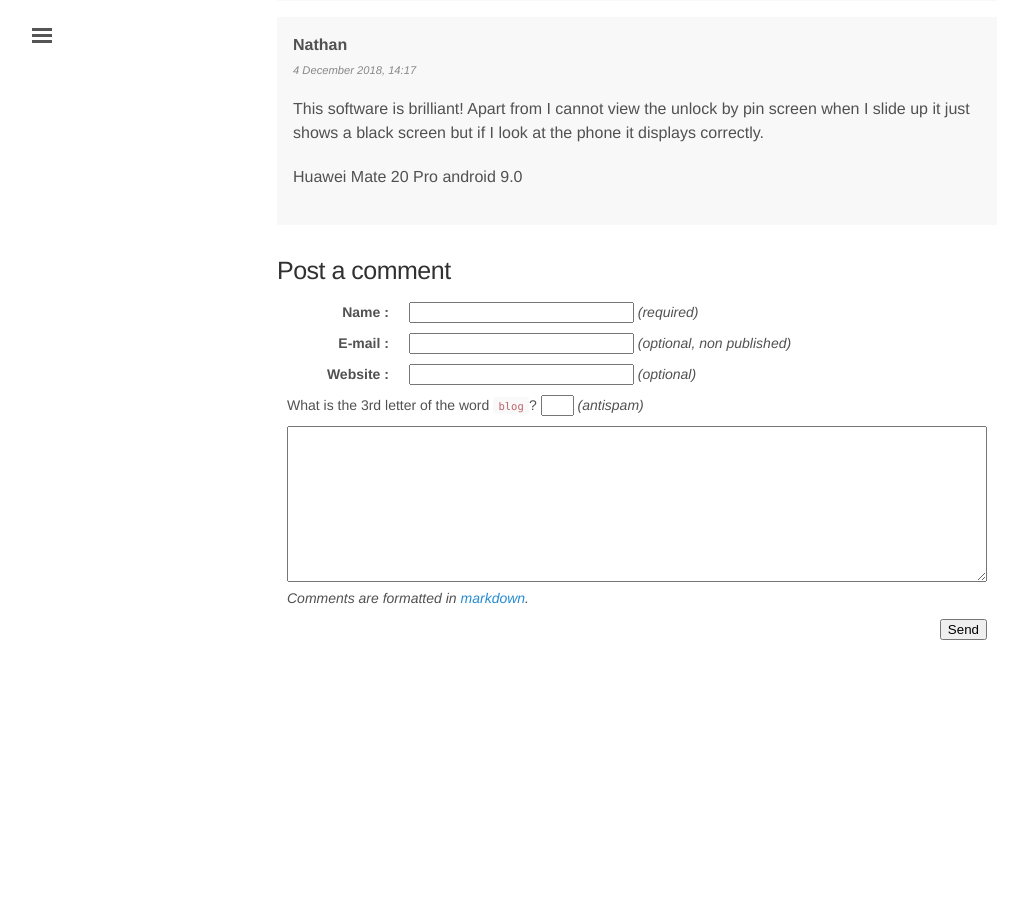
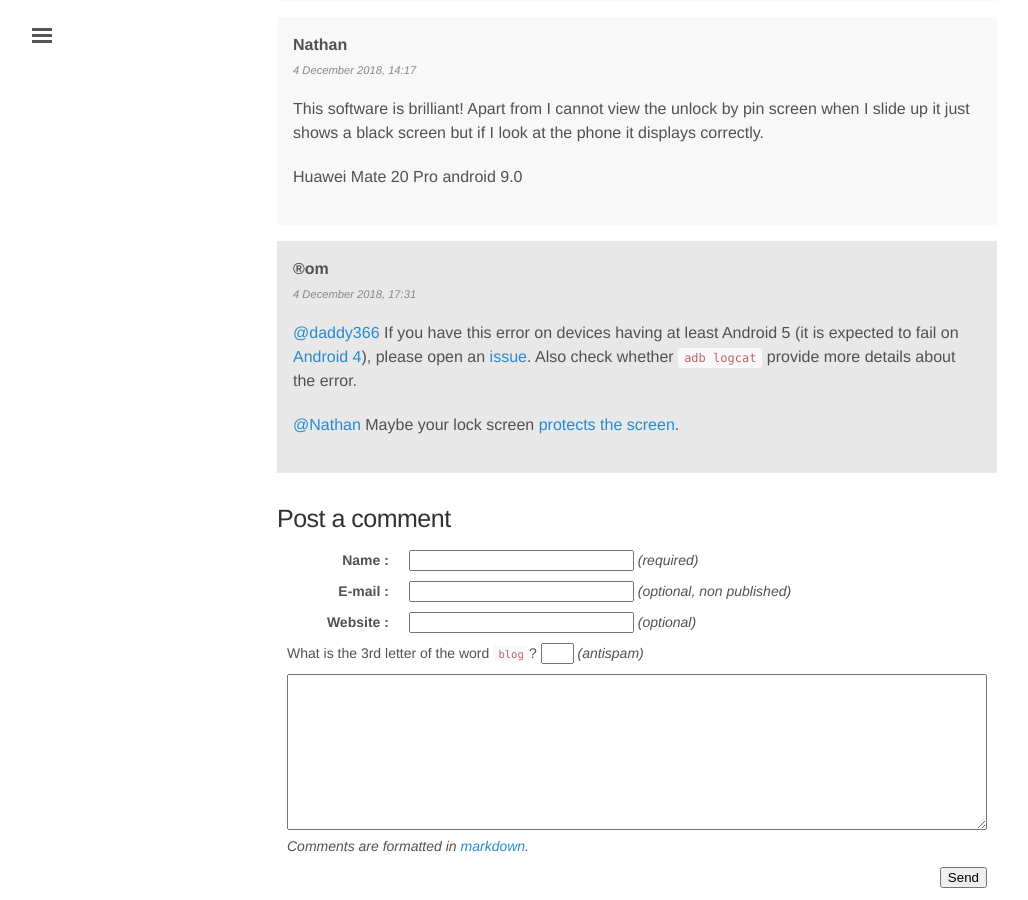
Before and after one commit to rom1v/blog.rom1v.com, a Jekyll site: the page built from _posts/2018-03-08-introducing-scrcpy.md, in a window 1280 px wide and 900 px high, scrolled down 24001 px. Shown: the whole window, without its empty margins (3-1031 px from the left). Built offline with Jekyll 4.4.1, drawn with Linux system fonts in a browser that asks for light colours; before the commit the page ends 24666 px from its top, so only the background shows below that.

Commit message:
Publish comment 59 for scrcpy

```diff
--- a/_data/comments-2018-03-introducing-scrcpy.yaml
+++ b/_data/comments-2018-03-introducing-scrcpy.yaml
@@ -609,3 +609,17 @@
     phone it displays correctly.
 
     Huawei Mate 20 Pro android 9.0
+- id: 59
+  author: ®om
+  date: 2018-12-04 17:31:32+01:00
+  contents: |
+    [@daddy366](#comment-56) If you have this error on devices having at least
+    Android 5 (it is expected to fail on [Android 4]), please open an [issue].
+    Also check whether `adb logcat` provide more details about the error.
+
+    [Android 4]: https://github.com/Genymobile/scrcpy/issues/98
+    [issue]: https://github.com/Genymobile/scrcpy/issues
+
+    [@Nathan](#comment-58) Maybe your lock screen [protects the screen].
+
+    [protects the screen]: https://github.com/Genymobile/scrcpy/blob/master/FAQ.md#i-get-a-black-screen-for-some-applications-like-silence
```
